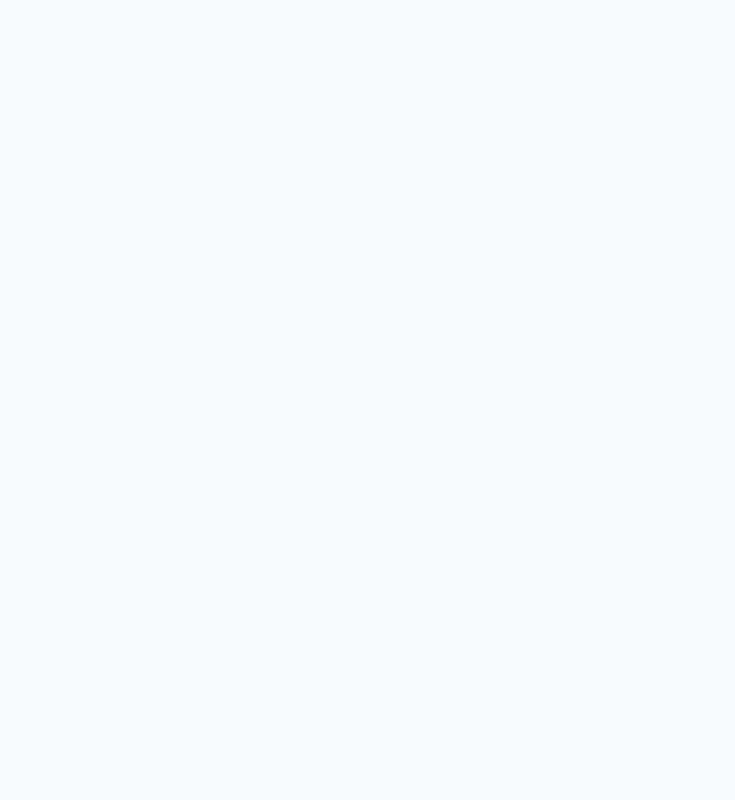
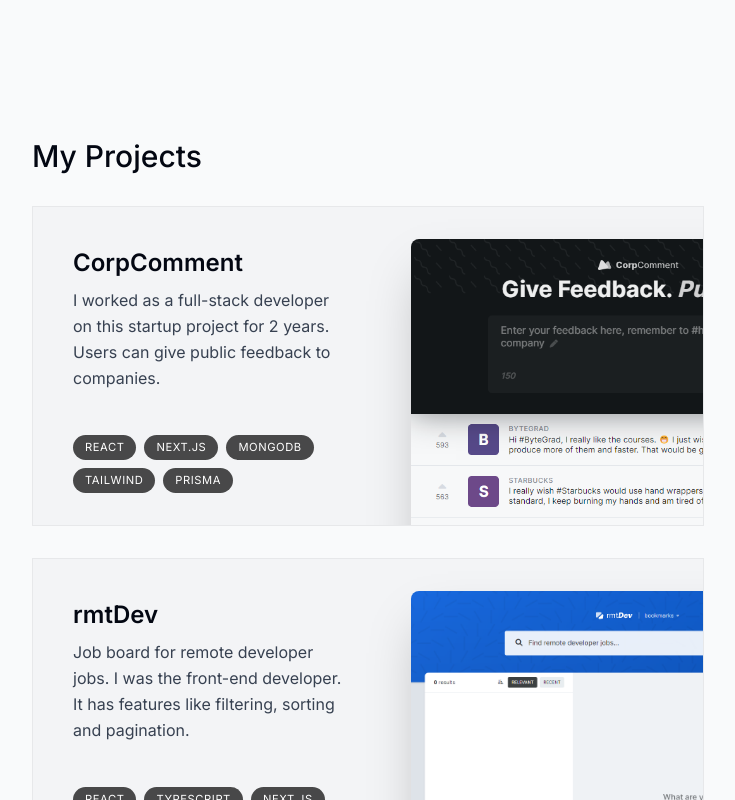
Before and after one commit to adrians90/Adrian-Sandu, a Next.js app: page / in a window 1280 px wide. Shown: the part 1160-1960 px from the top of the page, without its empty margins (272-1007 px from the left). Built offline with nearby package versions, Linux system fonts and the light colour scheme.

Commit message:
Create projects component and add content.

```diff
--- a/app/page.tsx
+++ b/app/page.tsx
@@ -1,5 +1,6 @@
 import About from "@/components/about";
 import Intro from "@/components/intro";
+import Projects from "@/components/projects";
 import SectionDivider from "@/components/section-divider";
 
 export default function Home() {
@@ -8,6 +9,7 @@
       <Intro />
       <SectionDivider />
       <About />
+      <Projects />
     </main>
   );
 }
--- /dev/null
+++ b/components/projects.tsx
@@ -0,0 +1,48 @@
+import React from "react";
+import SectionHeading from "./section-heading";
+import { projectsData } from "@/lib/data";
+import Image from "next/image";
+
+export default function Projects() {
+  return (
+    <section>
+      <SectionHeading>My projects</SectionHeading>
+      <div>
+        {projectsData.map((project, index) => (
+          <React.Fragment key={index}>
+            <Project {...project} />
+          </React.Fragment>
+        ))}
+      </div>
+    </section>
+  );
+}
+
+type ProjectProps = (typeof projectsData)[number];
+
+function Project({ title, description, tags, imageUrl }: ProjectProps) {
+  return (
+    <section className="bg-gray-100 max-w-[42rem] border border-black/5 overflow-hidden sm:pr-8 relative sm:h-[20rem] mb-3 sm:mb-8 last:mb-0">
+      <div className="pt-4 pb-8 px-5 sm:pl-10 sm:pr-2 sm:pt-10 sm:max-w-[50%] flex flex-col h-full">
+        <h3 className="text-2xl font-semibold">{title}</h3>
+        <p className="mt-2 leading-relaxed text-gray-700">{description}</p>
+        <ul className="flex flex-wrap mt-4 gap-2 sm:mt-auto">
+          {tags.map((tag, index) => (
+            <li
+              className="bg-black/[0.7] px-3 py-1 text-[0.7rem] uppercase tracking-wider text-white rounded-full"
+              key={index}
+            >
+              {tag}
+            </li>
+          ))}
+        </ul>
+      </div>
+      <Image
+        src={imageUrl}
+        alt="Project I worked on"
+        quality={95}
+        className="absolute top-8 -right-40 w-[28.25rem] rounded-t-lg shadow-2xl"
+      />
+    </section>
+  );
+}
```
